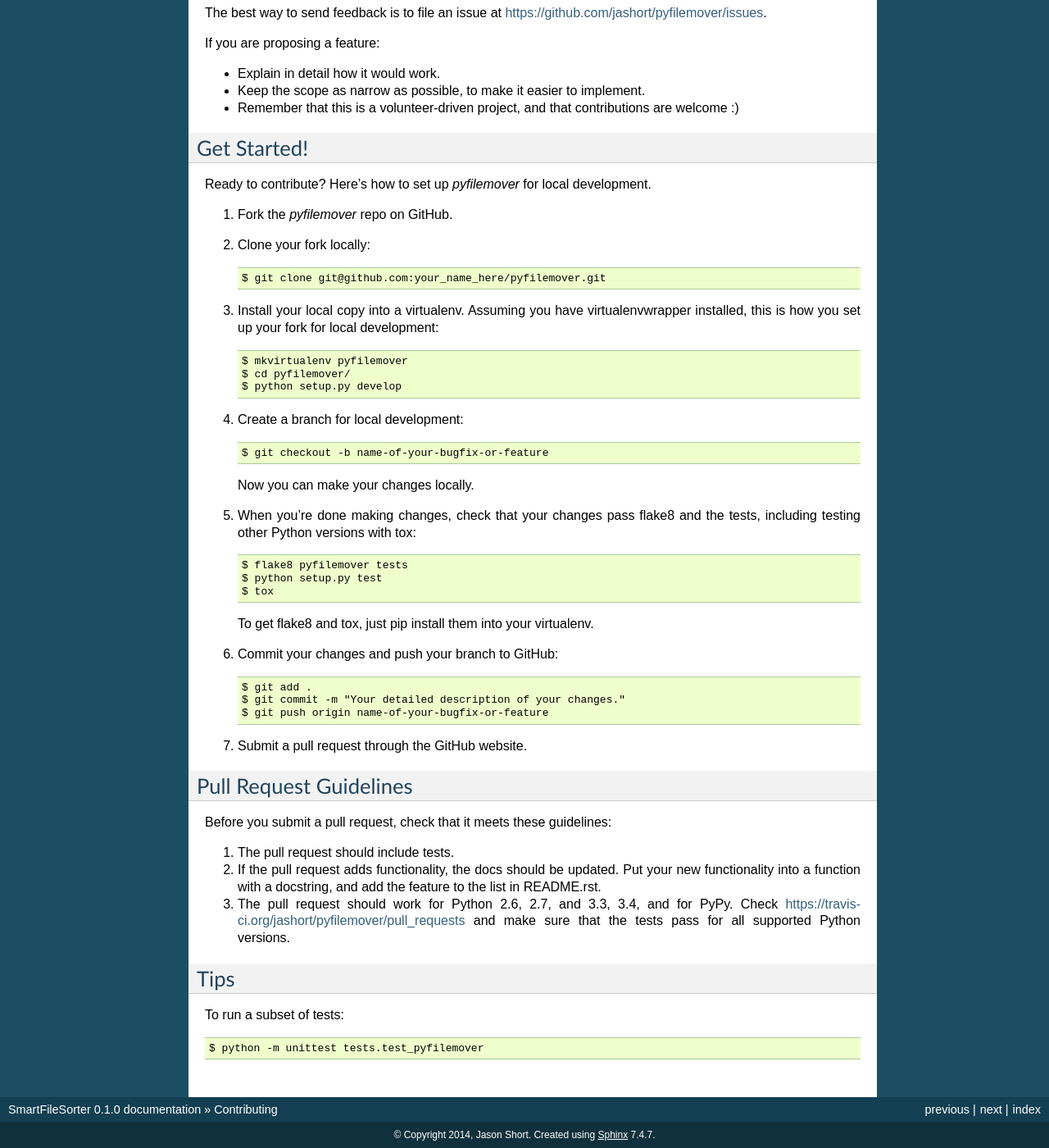
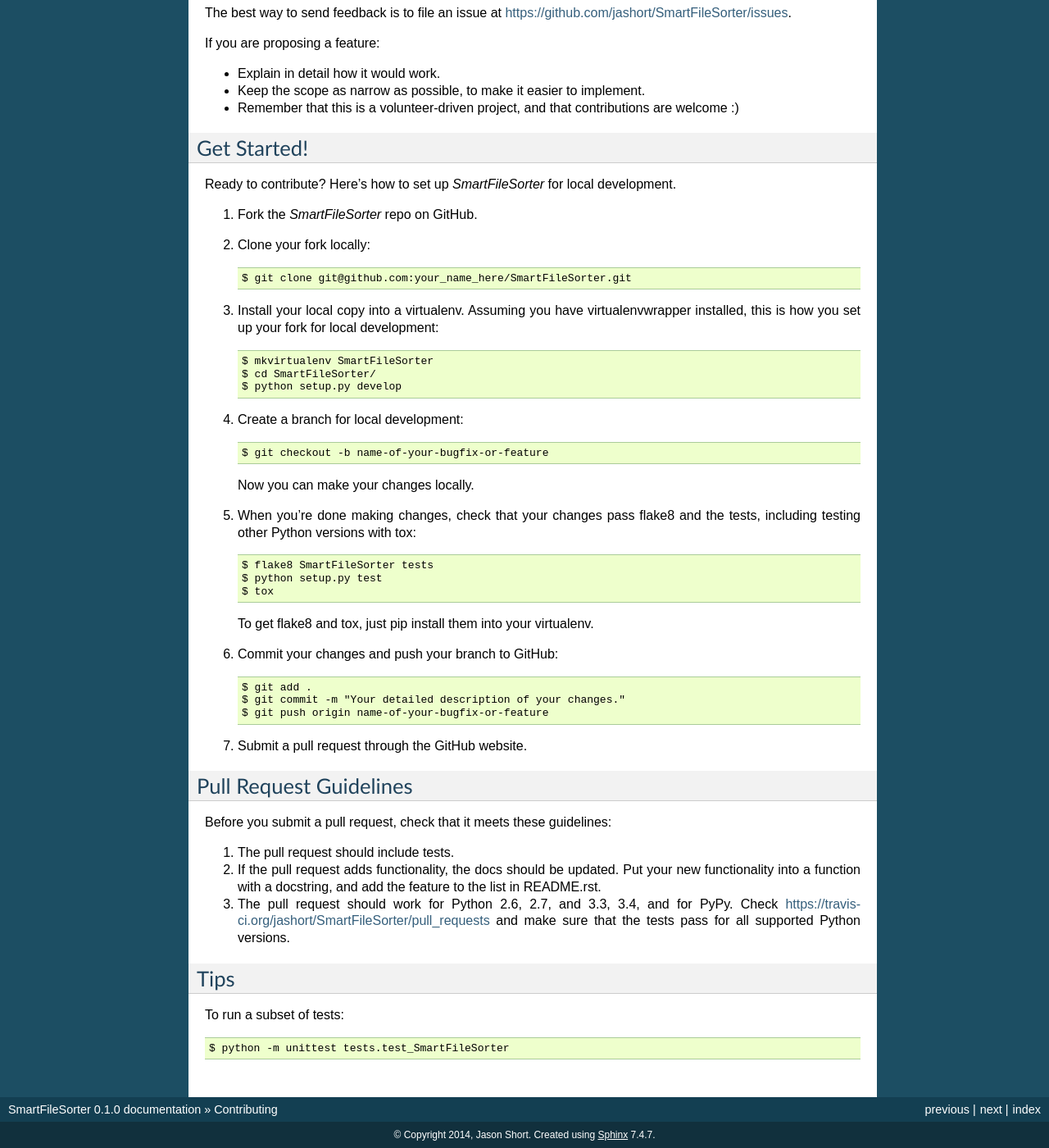
Before and after one commit to jashort/SmartFileSorter, a Sphinx documentation site: the page built from docs/contributing.rst, in a window 1280 px wide and 1400 px high, scrolled down 811 px. Shown: the whole window at 82% size. Built offline with Sphinx 7.4.7, drawn with Linux system fonts in a browser that asks for light colours; some of the changed text lies outside the part shown.

Commit message:
Project cleanup Renaming project in various file

```diff
--- a/CONTRIBUTING.rst
+++ b/CONTRIBUTING.rst
@@ -13,7 +13,7 @@
 Report Bugs
 ~~~~~~~~~~~
 
-Report bugs at https://github.com/jashort/pyfilemover/issues.
+Report bugs at https://github.com/jashort/SmartFileSorter/issues.
 
 If you are reporting a bug, please include:
 
@@ -43,7 +43,7 @@
 Submit Feedback
 ~~~~~~~~~~~~~~~
 
-The best way to send feedback is to file an issue at https://github.com/jashort/pyfilemover/issues.
+The best way to send feedback is to file an issue at https://github.com/jashort/SmartFileSorter/issues.
 
 If you are proposing a feature:
 
@@ -55,17 +55,17 @@
 Get Started!
 ------------
 
-Ready to contribute? Here's how to set up `pyfilemover` for local development.
+Ready to contribute? Here's how to set up `SmartFileSorter` for local development.
 
-1. Fork the `pyfilemover` repo on GitHub.
+1. Fork the `SmartFileSorter` repo on GitHub.
 2. Clone your fork locally::
 
-    $ git clone git@github.com:your_name_here/pyfilemover.git
+    $ git clone git@github.com:your_name_here/SmartFileSorter.git
 
 3. Install your local copy into a virtualenv. Assuming you have virtualenvwrapper installed, this is how you set up your fork for local development::
 
-    $ mkvirtualenv pyfilemover
-    $ cd pyfilemover/
+    $ mkvirtualenv SmartFileSorter
+    $ cd SmartFileSorter/
     $ python setup.py develop
 
 4. Create a branch for local development::
@@ -76,7 +76,7 @@
 
 5. When you're done making changes, check that your changes pass flake8 and the tests, including testing other Python versions with tox::
 
-    $ flake8 pyfilemover tests
+    $ flake8 SmartFileSorter tests
     $ python setup.py test
     $ tox
 
@@ -100,7 +100,7 @@
    your new functionality into a function with a docstring, and add the
    feature to the list in README.rst.
 3. The pull request should work for Python 2.6, 2.7, and 3.3, 3.4, and for PyPy. Check
-   https://travis-ci.org/jashort/pyfilemover/pull_requests
+   https://travis-ci.org/jashort/SmartFileSorter/pull_requests
    and make sure that the tests pass for all supported Python versions.
 
 Tips
@@ -108,4 +108,4 @@
 
 To run a subset of tests::
 
-	$ python -m unittest tests.test_pyfilemover
+	$ python -m unittest tests.test_SmartFileSorter
--- a/docs/conf.py
+++ b/docs/conf.py
@@ -188,7 +188,7 @@
 #html_file_suffix = None
 
 # Output file base name for HTML help builder.
-htmlhelp_basename = 'pyfilemoverdoc'
+htmlhelp_basename = 'smartfilesorterdoc'
 
 
 # -- Options for LaTeX output ------------------------------------------
@@ -208,7 +208,7 @@
 # (source start file, target name, title, author, documentclass
 # [howto/manual]).
 latex_documents = [
-    ('index', 'pyfilemover.tex',
+    ('index', 'smartfilesorter.tex',
      u'SmartFileSorter Documentation',
      u'Jason Short', 'manual'),
 ]
@@ -239,7 +239,7 @@
 # One entry per manual page. List of tuples
 # (source start file, name, description, authors, manual section).
 man_pages = [
-    ('index', 'pyfilemover',
+    ('index', 'smartfilesorter',
      u'SmartFileSorter Documentation',
      [u'Jason Short'], 1)
 ]
@@ -254,10 +254,10 @@
 # (source start file, target name, title, author,
 #  dir menu entry, description, category)
 texinfo_documents = [
-    ('index', 'pyfilemover',
+    ('index', 'smartfilesorter',
      u'SmartFileSorter Documentation',
      u'Jason Short',
-     'pyfilemover',
+     'smartfilesorter',
      'One line description of project.',
      'Miscellaneous'),
 ]
--- a/docs/example.yml
+++ b/docs/example.yml
@@ -1,5 +1,5 @@
 #-----------------------------------------------------------------------------
-# Example PyFileMover rule file
+# Example SmartFileSorter rule file
 #-----------------------------------------------------------------------------
 
 # Name is a descriptive name of the rule
--- a/docs/installation.rst
+++ b/docs/installation.rst
@@ -4,9 +4,9 @@
 
 At the command line::
 
-    $ easy_install pyfilemover
+    $ easy_install smartfilemover
 
 Or, if you have virtualenvwrapper installed::
 
-    $ mkvirtualenv pyfilemover
-    $ pip install pyfilemover
+    $ mkvirtualenv smartfilemover
+    $ pip install smartfilemover
--- a/docs/usage.rst
+++ b/docs/usage.rst
@@ -4,4 +4,4 @@
 
 To use SmartFileSorter in a project::
 
-	import pyfilemover
+	import smartfilesorter
```
Also changed, not shown: setup.py (+6 -6 lines), 6 other files.
